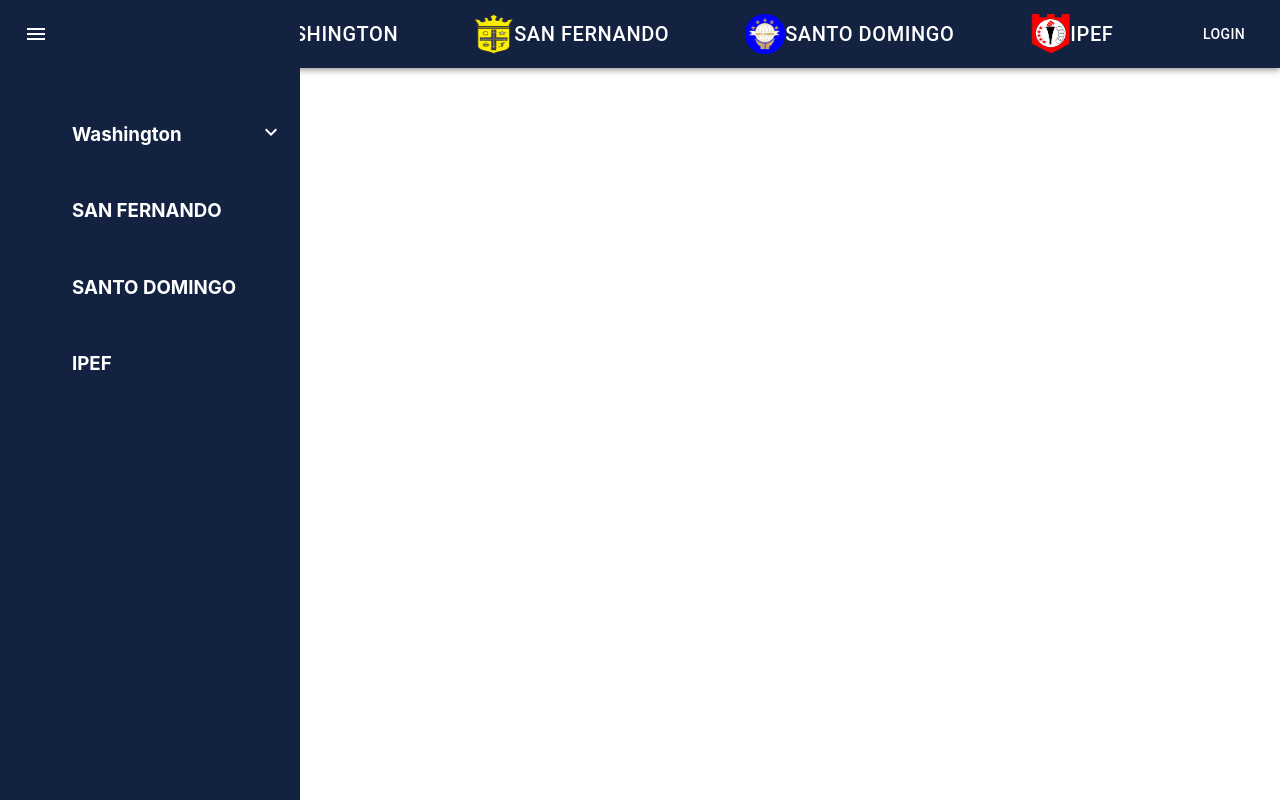
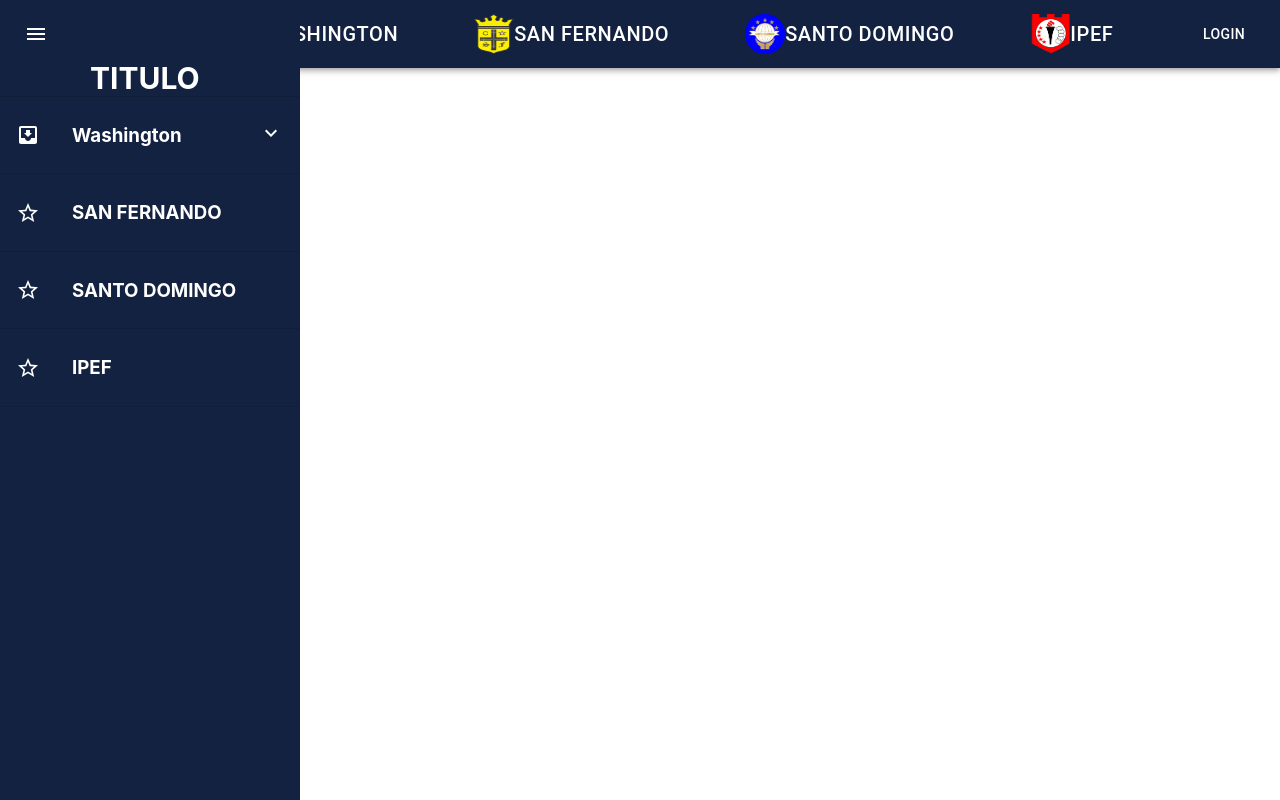
Before and after one commit to exequiel381/componentsFront, a React (Create React App) app: page /prueba in a window 1280 px wide. Both pictures are taken after a click on the button "menu". Built offline with nearby package versions, Linux system fonts and the light colour scheme.

Commit message:
nav finished

```diff
--- a/src/App.js
+++ b/src/App.js
@@ -8,74 +8,11 @@ import {
 //import createHistory from "history/createBrowserHistory"; //Eliminar # de la ruta
 import Navbar from "./components/Navbar/Navbar";
 import Home from "./pages/home";
-import washington from "./images/Washington.png";
-import sanfer from "./images/SANFERNANDO.png";
-import santodom from "./images/santodomingo.png";
-import ipef from "./images/IPEF.png";
 import Prueba from "./pages/prueba";
 import { ThemeProvider } from "@mui/material/styles";
 import Theme from "./temaConfig";
 import { useState } from "react";
-
-const pagesForNav = [
-  {
-    title: "Washington",
-    image: washington,
-    route: "/Washington",
-  },
-  {
-    title: "SAN FERNANDO",
-    image: sanfer,
-    route: "/sanfer",
-  },
-  {
-    title: "SANTO DOMINGO",
-    image: santodom,
-    route: "/santodom",
-  },
-  {
-    title: "IPEF",
-    image: ipef,
-    route: "/Ipef",
-  },
-];
-
-const pagesForSide = [
-  {
-    text: "Washington",
-
-    route: "/Washington",
-    subPages: [
-      {
-        text: "Washington",
-
-        route: "/Washington",
-      },
-      {
-        text: "Washington",
-
-        route: "/Washington",
-      },
-    ],
-  },
-  {
-    text: "SAN FERNANDO",
-
-    route: "/sanfer",
-  },
-  {
-    text: "SANTO DOMINGO",
-
-    route: "/santodom",
-  },
-  {
-    text: "IPEF",
-
-    route: "/Ipef",
-  },
-];
-
-const rightButtons = [{ text: "LOGIN" }];
+import { pagesForNav, rightButtons, pagesForSide } from "./ColectionsExports";
 
 function App() {
   const [loged, setLoged] = useState(false);
@@ -90,6 +27,7 @@ function App() {
           rightButtons={rightButtons}
           settings={settings}
           name="TITULO"
+          sideTitle={"TITULO"}
           pagesForSide={pagesForSide}
           Sidebar
         ></Navbar>
--- /dev/null
+++ b/src/ColectionsExports.js
@@ -0,0 +1,68 @@
+import washington from "./images/Washington.png";
+import sanfer from "./images/SANFERNANDO.png";
+import santodom from "./images/santodomingo.png";
+import ipef from "./images/IPEF.png";
+import InboxIcon from "@mui/icons-material/MoveToInbox";
+import DraftsIcon from "@mui/icons-material/Drafts";
+import SendIcon from "@mui/icons-material/Send";
+import StarBorder from "@mui/icons-material/StarBorder";
+
+export const pagesForNav = [
+  {
+    title: "Washington",
+    image: washington,
+    route: "/Washington",
+  },
+  {
+    title: "SAN FERNANDO",
+    image: sanfer,
+    route: "/sanfer",
+  },
+  {
+    title: "SANTO DOMINGO",
+    image: santodom,
+    route: "/santodom",
+  },
+  {
+    title: "IPEF",
+    image: ipef,
+    route: "/Ipef",
+  },
+];
+
+export const pagesForSide = [
+  {
+    text: "Washington",
+    icon: <InboxIcon sx={{ color: "white" }}></InboxIcon>,
+    route: "/Washington",
+    subPages: [
+      {
+        text: "Washington",
+        icon: <DraftsIcon sx={{ color: "white" }}></DraftsIcon>,
+        route: "/Washington",
+      },
+      {
+        text: "Washington",
+        icon: <SendIcon sx={{ color: "white" }}></SendIcon>,
+        route: "/Washington",
+      },
+    ],
+  },
+  {
+    text: "SAN FERNANDO",
+    icon: <StarBorder sx={{ color: "white" }}></StarBorder>,
+    route: "/sanfer",
+  },
+  {
+    text: "SANTO DOMINGO",
+    icon: <StarBorder sx={{ color: "white" }}></StarBorder>,
+    route: "/santodom",
+  },
+  {
+    text: "IPEF",
+    icon: <StarBorder sx={{ color: "white" }}></StarBorder>,
+    route: "/Ipef",
+  },
+];
+
+export const rightButtons = [{ text: "LOGIN" }];
--- a/src/components/Navbar/Navbar.js
+++ b/src/components/Navbar/Navbar.js
@@ -95,7 +95,11 @@ export default function NavBar(props) {
         </Toolbar>
       </AppBar>
       {props.Sidebar ? (
-        <Sidebar open={open} pagesForSide={props.pagesForSide}></Sidebar>
+        <Sidebar
+          open={open}
+          pagesForSide={props.pagesForSide}
+          sideTitle={props.sideTitle}
+        ></Sidebar>
       ) : null}
     </Box>
   );
--- a/src/components/Sidebar/Sidebar.js
+++ b/src/components/Sidebar/Sidebar.js
@@ -1,16 +1,9 @@
 import * as React from "react";
-import ListSubheader from "@mui/material/ListSubheader";
 import List from "@mui/material/List";
 import ListItemButton from "@mui/material/ListItemButton";
 import ListItemIcon from "@mui/material/ListItemIcon";
-import ListItemText from "@mui/material/ListItemText";
-import Collapse from "@mui/material/Collapse";
-import InboxIcon from "@mui/icons-material/MoveToInbox";
-import DraftsIcon from "@mui/icons-material/Drafts";
-import SendIcon from "@mui/icons-material/Send";
 import ExpandLess from "@mui/icons-material/ExpandLess";
 import ExpandMore from "@mui/icons-material/ExpandMore";
-import StarBorder from "@mui/icons-material/StarBorder";
 import { Link, useNavigate } from "react-router-dom";
 import "./Sidebar.css";
 import { Divider } from "@mui/material";
@@ -46,8 +39,10 @@ const Sidebar = (props) => {
           }}
           component="nav"
           aria-labelledby="nested-list-subheader"
-          subheader={<span className="title_Nav">{props.Titulo}</span>}
+          subheader={<span className="title_Nav">{props.sideTitle}</span>}
         >
+          <>
+            <Divider></Divider>
             {props.pagesForSide?.map((page, index) => {
               if (page.subPages !== undefined) {
                 return (
@@ -68,6 +63,7 @@ const Sidebar = (props) => {
                         <ExpandMore />
                       </div>
                     </ListItemButton>
+                    <Divider></Divider>
 
                     <div
                       id={page.text}
@@ -92,6 +88,7 @@ const Sidebar = (props) => {
                 );
               } else {
                 return (
+                  <>
                     <ListItemButton
                       onClick={() => handleClickRoute(page.route)}
                       key={index}
@@ -99,9 +96,12 @@ const Sidebar = (props) => {
                       <ListItemIcon>{page.icon}</ListItemIcon>
                       <h3>{page.text}</h3>
                     </ListItemButton>
+                    <Divider></Divider>
+                  </>
                 );
               }
             })}
+          </>
 
           {/* <ListItemButton onClick={handleClick}>
             <ListItemIcon>
```
Also changed, not shown: src/utils/utils.js (added). Lines whose indentation alone changed are shown as unchanged.
